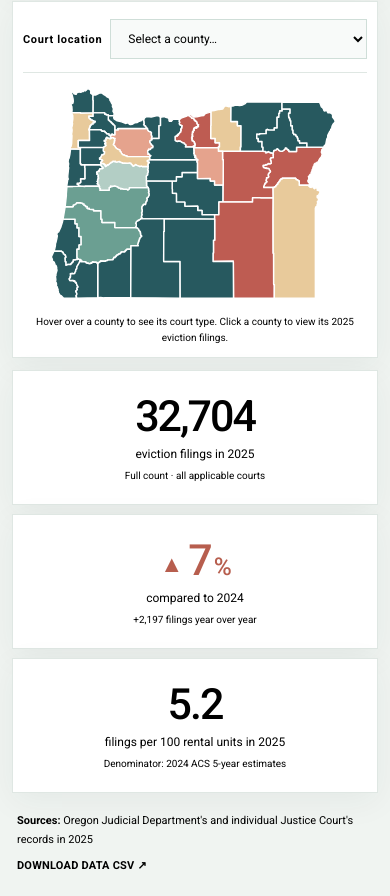
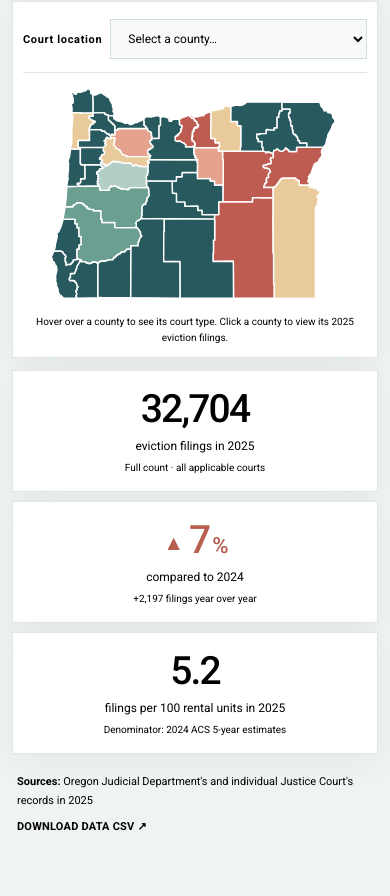
Before and after one commit to PSU-Evicted-in-Oregon/EiO-Website, a plain HTML site: page index.html in a window 390 px wide. Shown: the part 643-1539 px from the top of the page. After the commit the page ends 1494 px from the top, so only its background shows below. Drawn offline with Linux system fonts and the light colour scheme.

Commit message:
Add files via upload

```diff
--- a/index.html
+++ b/index.html
@@ -34,7 +34,7 @@ button,select{font:inherit}
 a{color:#245f68;text-underline-offset:3px;text-decoration-thickness:1px}
 a:hover{color:var(--red)}
 button:focus-visible,select:focus-visible,path.county:focus-visible{outline:3px solid #e4a777;outline-offset:3px}
-.shell{max-width:1460px;margin:0 auto;padding:29px clamp(16px,2.5vw,38px) 27px}
+.shell{max-width:1460px;margin:0 auto;padding:29px clamp(16px,2.5vw,38px) 29px}
 main{display:block}
 .hero{display:grid;grid-template-columns:minmax(355px,40fr) minmax(0,60fr);align-items:stretch;gap:14px}
 .hero-text,.map-card{border:1px solid var(--border);border-radius:0;background:var(--paper);box-shadow:var(--panel-shadow);min-width:0;position:relative}
@@ -87,11 +87,11 @@ path.county:focus-visible{outline:3px solid #e4a777;outline-offset:3px}
 .tooltip .tooltip-court{font-weight:500;font-size:13px;color:var(--navy)}
 .tooltip .tooltip-vis{font-size:11px;color:var(--muted);margin-top:5px}
 .metrics{margin-top:14px;display:grid;grid-template-columns:repeat(3,minmax(0,1fr));gap:14px}
-.metric{min-width:0;min-height:165px;padding:22px 18px 21px;border:1px solid var(--border);background:#fff;box-shadow:var(--panel-shadow);position:relative;display:flex;flex-direction:column;align-items:center;justify-content:center;text-align:center}
+.metric{min-width:0;min-height:148px;padding:17px 18px 16px;border:1px solid var(--border);background:#fff;box-shadow:var(--panel-shadow);position:relative;display:flex;flex-direction:column;align-items:center;justify-content:center;text-align:center}
 
 
 
-.metric-value{font-weight:500;letter-spacing:-.047em;line-height:1.08;font-size:clamp(35px,4vw,57px);color:var(--ink);white-space:nowrap;font-variant-numeric:tabular-nums}
+.metric-value{font-weight:500;letter-spacing:-.047em;line-height:1.08;font-size:clamp(33px,3.7vw,52px);color:var(--ink);white-space:nowrap;font-variant-numeric:tabular-nums}
 .metric-value .up{color:var(--red)}.metric-value .down{color:#397967}.metric-value .flat{color:#768e88}
 .metric-value .arrow{font-size:.54em;vertical-align:13%;font-weight:700;letter-spacing:0;margin-right:5px}
 .metric-value .unit{font-size:.57em;margin-left:3px}
@@ -117,11 +117,11 @@ path.county:focus-visible{outline:3px solid #e4a777;outline-offset:3px}
  .find-row select{min-width:185px}
  .map-wrap{min-height:370px}
  .metrics{gap:12px}
- .metric{min-height:160px}
- .metric-value{font-size:clamp(32px,4vw,49px)}
+ .metric{min-height:145px}
+ .metric-value{font-size:clamp(31px,3.8vw,46px)}
 }
 @media(max-width:760px){
- .shell{padding:17px 16px 23px}
+ .shell{padding:17px 16px 17px}
  .hero{grid-template-columns:1fr;gap:12px}
  .hero-text{padding:25px 22px 22px;min-height:unset}
 
@@ -136,8 +136,8 @@ path.county:focus-visible{outline:3px solid #e4a777;outline-offset:3px}
  .map-wrap{min-height:0;flex:none;aspect-ratio:940/585;padding:0}
  .map-hint{padding-top:11px}
  .metrics{grid-template-columns:1fr;gap:9px;margin-top:12px}
- .metric{min-height:135px;padding:19px 15px}
- .metric-value{font-size:43px}
+ .metric{min-height:122px;padding:16px 15px}
+ .metric-value{font-size:39px}
  .metric-caption{margin-top:6px}
  .notes{display:block;padding:19px 5px 0}
  .download-link{margin-top:9px}
@@ -373,6 +373,21 @@ document.getElementById('download-data').addEventListener('click',e=>{
   document.body.appendChild(a);a.click();a.remove();setTimeout(()=>URL.revokeObjectURL(url),1000);
 });
 choose('');
+
+// Let a Squarespace embed match the exact rendered height without cutting off content.
+(function () {
+  if (window.parent === window) return;
+  const announceHeight = () => {
+    const height = Math.ceil(document.querySelector('.shell').getBoundingClientRect().height);
+    window.parent.postMessage({type:'oregon-dashboard-height', height}, '*');
+  };
+  window.addEventListener('load', announceHeight);
+  window.addEventListener('resize', announceHeight);
+  if ('ResizeObserver' in window) {
+    new ResizeObserver(announceHeight).observe(document.querySelector('.shell'));
+  }
+  announceHeight();
+})();
 </script>
 </body>
 </html>
```
